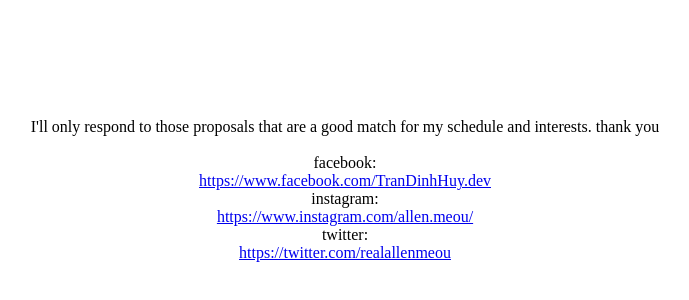
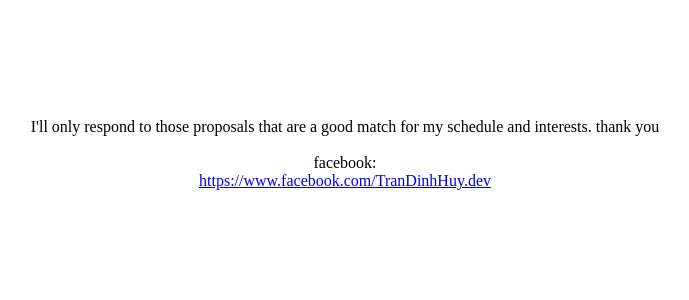
Before and after one commit to allenmeou/website_portfolio, a plain HTML site: page contact.html in a window 1280 px wide. Shown: the part 282-582 px from the top of the page, without its empty margins (295-984 px from the left). Drawn offline with Linux system fonts and the light colour scheme.

Commit message:
delete socials

```diff
--- a/contact.html
+++ b/contact.html
@@ -60,20 +60,6 @@
           https://www.facebook.com/TranDinhHuy.dev</a
         >
       </div>
-
-      <div class="socials">
-        <p>instagram:</p>
-        <a href="https://www.instagram.com/allen.meou/" target="_blank">
-          https://www.instagram.com/allen.meou/</a
-        >
-      </div>
-
-      <div class="socials">
-        <p>twitter:</p>
-        <a href="https://twitter.com/realallenmeou" target="_blank">
-          https://twitter.com/realallenmeou</a
-        >
-      </div>
     </div>
   </body>
 </html>
```
